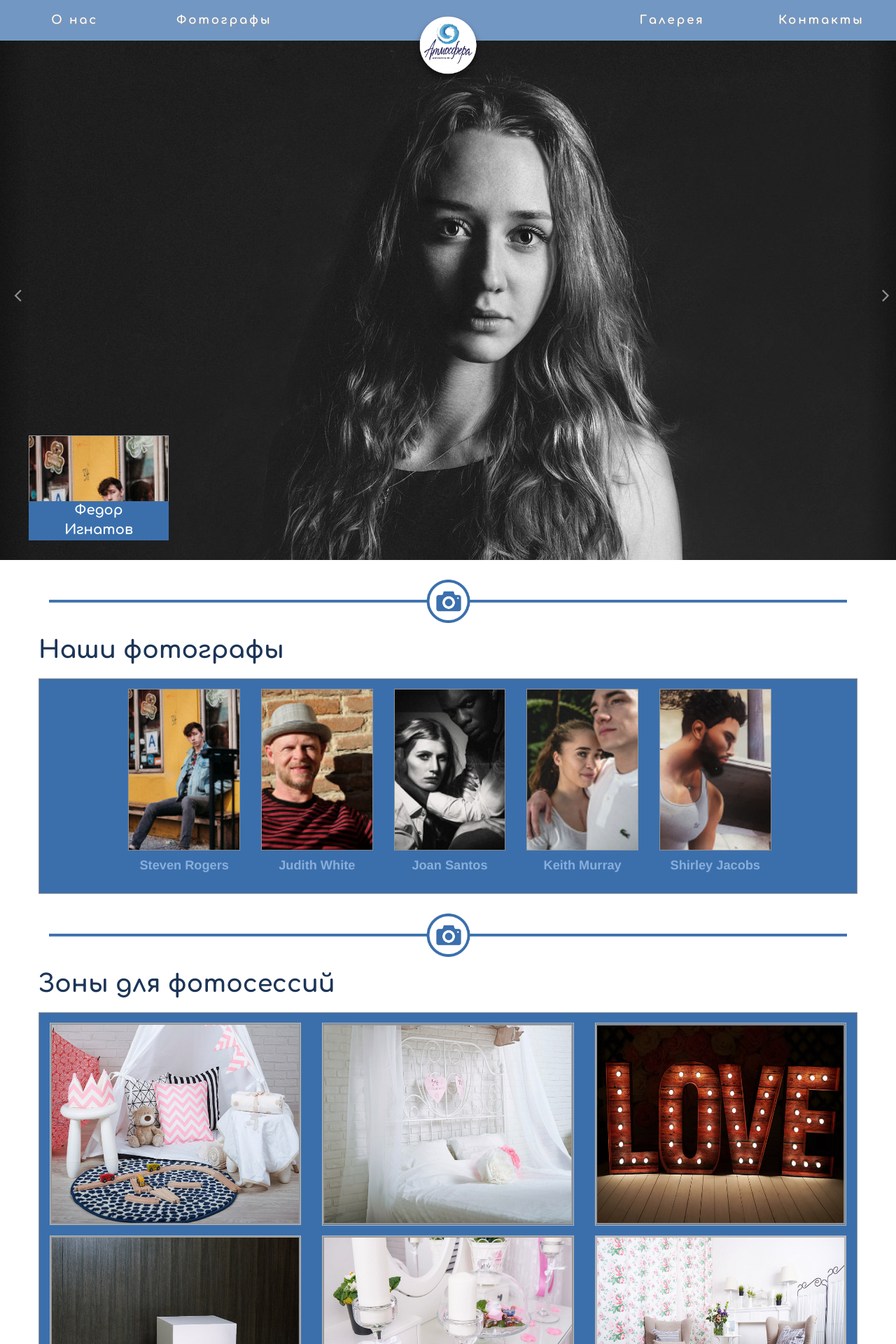
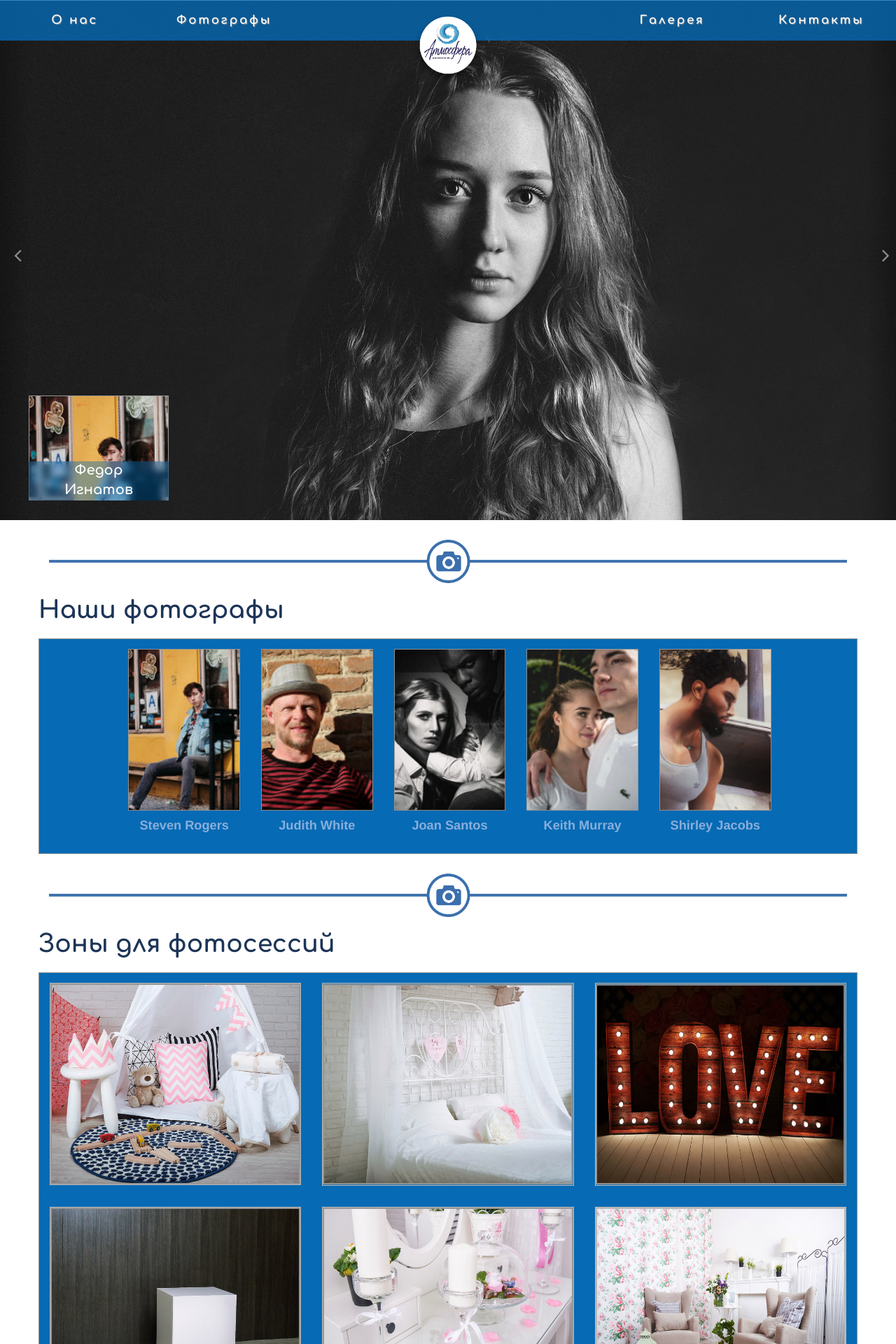
Before and after one commit to fenixsarov/Atmosphere_old, a Django app: page / in a window 1280 px wide; the page is wider, and only the part inside the window is pictured. Shown: the top 1920 px of that part at 70% size. Run offline with Django 3.2, Linux system fonts and the light colour scheme; style sheets or scripts are compiled from the project's sources; some libraries are stand-ins or nearby versions.

Commit message:
minor update

```diff
--- a/MainApp/templates/index.html
+++ b/MainApp/templates/index.html
@@ -8,7 +8,7 @@
     <div class="container-fluid">
         <div class="row">
             <div class="col-sm-12">
-                <div id="portfolio-carousel" class="carousel slide portfolio" data-interval="300000" data-ride="carousel">
+                <div id="portfolio-carousel" class="carousel slide portfolio" data-interval="3000" data-ride="carousel">
                     <div class="carousel-inner">
                         <div class="active item">
                             <img src="{% static 'images/photoportfolio/1.jpg' %}" alt="">
@@ -117,10 +117,11 @@
         </div>
         <h1 class="row header">Как нас найти</h1>
     </div>
-    <div class="container">
+    <div class="container-fluid">
         <div class="row contacts">
-            <img class="col-sm-12" src="{% static 'images/map.jpg' %}" alt="" class="map">
-
+            <div class="col-sm-12">
+                <img src="{% static 'images/map.jpg' %}" alt="" class="map">
+            </div>
         </div>
     </div>
 </section>
--- a/static/less/header.less
+++ b/static/less/header.less
@@ -3,7 +3,7 @@ header {
     z-index: 1000;
     padding: 0;
     margin: 0;
-    background-color: rgba(55, 107, 170, 0.7);
+    .backgrounded(0.8);
     font-size: 2em;
     text-align: center;
 
--- a/static/less/main.less
+++ b/static/less/main.less
@@ -9,6 +9,7 @@ body {
     overflow-x: hidden;
     a:hover {
         text-decoration: none;
+
     }
 }
 section {
@@ -39,6 +40,7 @@ section {
 }
 
 #portfolio-carousel {
+    margin-top: -57px;
     position: relative;
     .carousel-inner {
         height: 100%;
@@ -63,7 +65,8 @@ section {
                 bottom: 0;
                 width: 100%;
                 border: none;
-                .backgrounded;
+                .backgrounded(0.4);
+                backdrop-filter: blur(5px);
                 .font-headers;
                 font-size: 1.4em;
                 color: #FFFFFF;
@@ -108,7 +111,7 @@ section {
 .content.photo-zone {
     .img-preview {
         div {
-            padding-bottom: 1em;
+            padding-bottom: 30px;
         }
         img {
             width: 100%;
--- a/static/less/mixin.less
+++ b/static/less/mixin.less
@@ -7,8 +7,8 @@
 .bordered {
     border: 1px solid rgb(151, 151, 151);
 }
-.backgrounded {
-    background-color: rgba(59, 111, 172, 1);
+.backgrounded(@opacity: 1) {
+    background-color: rgba(6, 106, 180, @opacity);
 }
 
 .font-text {
```
Also changed, not shown: Atmosphere/settings.py (+9 -9 lines), db.sqlite3, static/less/variable.less (line endings or trailing spaces).
